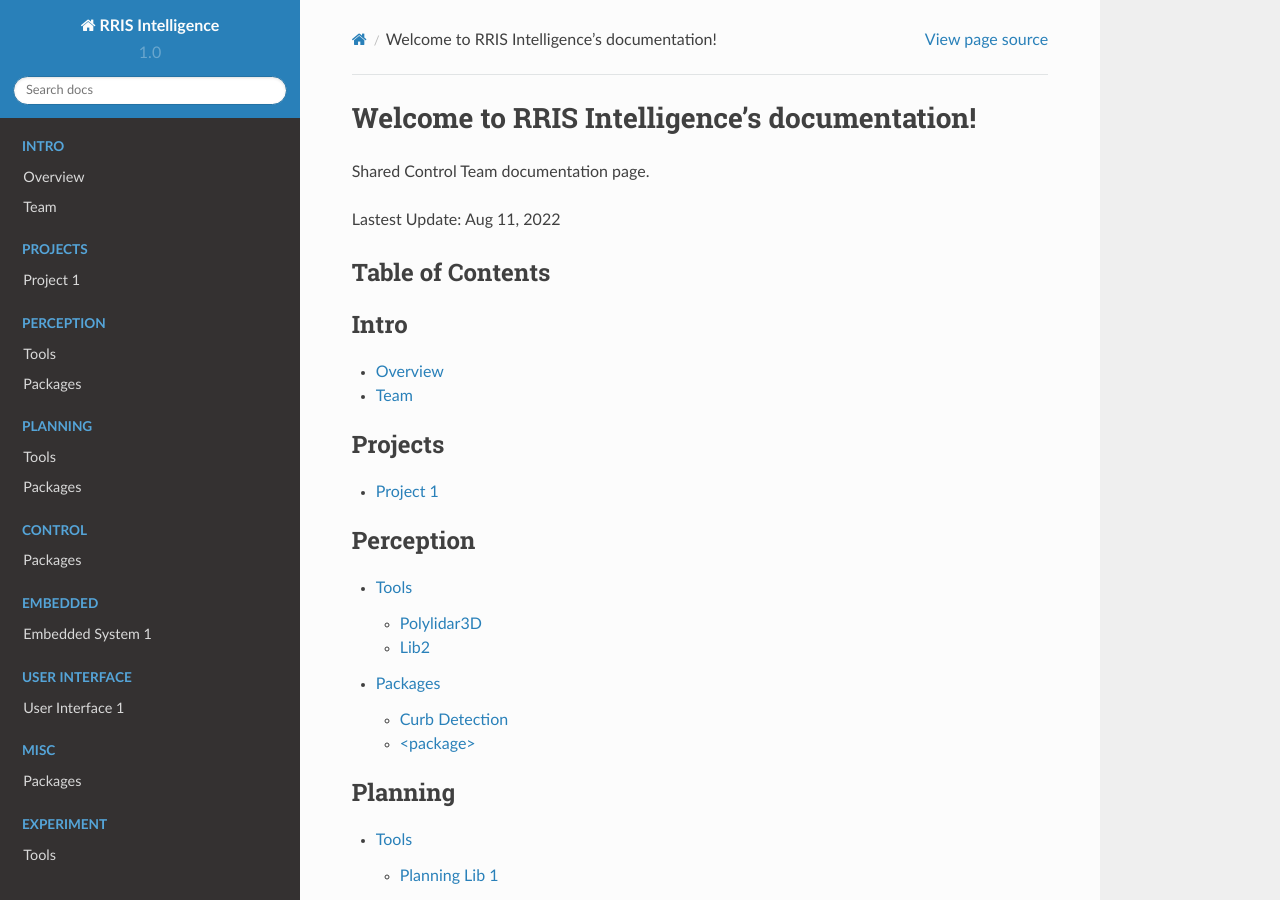
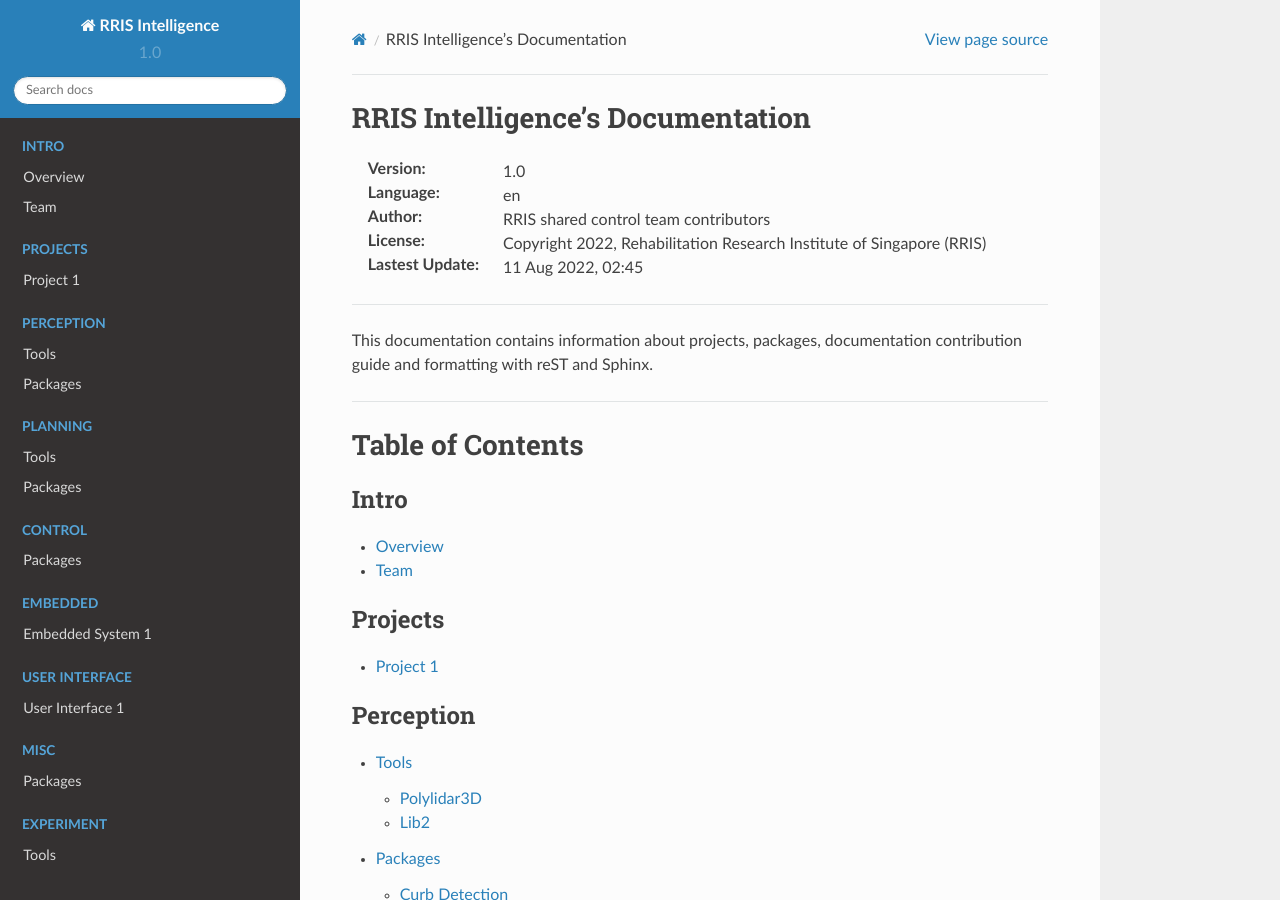
Before and after one commit to tky1026/rris_doc, a Sphinx documentation site: the page built from docs/source/index.rst, in a window 1280 px wide and 900 px high. Built offline with Sphinx 7.4.7 and the Read the Docs theme 2.0.0, drawn with Linux system fonts in a browser that asks for light colours; pages that are not in the unit, such as notebooks, are missing from menus.

Commit message:
update formatting

```diff
--- a/docs/source/Doc/CPerception/Packages/pkg2.rst
+++ b/docs/source/Doc/CPerception/Packages/pkg2.rst
@@ -32,8 +32,8 @@
 :Documentation:
    <writer> <email>
 
-:Rendered:
-   |today|
+:Latest update:
+   <date>
 
 ----
 
--- a/docs/source/Doc/CPerception/Packages/pkg_curb_detection.rst
+++ b/docs/source/Doc/CPerception/Packages/pkg_curb_detection.rst
@@ -34,8 +34,8 @@
 :Documentation:
    Kuan Yuee kuanyuee.tan@ntu.edu.sg
 
-:Rendered:
-   |today|
+:Latest update:
+   10 Aug 2022
 
 ----
 
--- a/docs/source/Doc/Guide/Coding/reSTSphinx/code_rst_ref_headline_section.rst
+++ b/docs/source/Doc/Guide/Coding/reSTSphinx/code_rst_ref_headline_section.rst
@@ -114,6 +114,7 @@
    ========
 
 Additional information
+======================
 
 * **Docutils**: Read about `sections <http://docutils.sourceforge.net/docs/ref/rst/restructuredtext.html#sections>`__ in the Docutils documentation for the most fundamental description.
 * **Sphinx**: explaining `sections <http://www.sphinx-doc.org/en/master/usage/restructuredtext/basics.html#sections>`__ as well.
--- a/docs/source/Doc/_Templates/package.rst.txt
+++ b/docs/source/Doc/_Templates/package.rst.txt
@@ -32,8 +32,8 @@
 :Documentation:
    <writer> <email>
 
-:Rendered:
-   |today|
+:Latest update:
+   <date>
 
 ----
 
--- a/docs/source/conf.py
+++ b/docs/source/conf.py
@@ -32,6 +32,8 @@
     't3doc': ('https://rris-doc-testing.readthedocs.io/en/latest/', None),
 }
 
+today_fmt = '%d %b %Y, %H:%M'
+
 # -- Options for HTML output -------------------------------------------------
 # https://www.sphinx-doc.org/en/master/usage/configuration.html#options-for-html-output
 
--- a/docs/source/index.rst
+++ b/docs/source/index.rst
@@ -3,14 +3,34 @@
    You can adapt this file completely to your liking, but it should at least
    contain the root `toctree` directive.
 
-Welcome to RRIS Intelligence's documentation!
-=============================================
+=================================
+RRIS Intelligence's Documentation
+=================================
 
-Shared Control Team documentation page.
+:Version:
+   |release|
 
-Lastest Update: |today|
+:Language:
+   en
+
+:Author:
+   RRIS shared control team contributors
+
+:License:
+   Copyright 2022, Rehabilitation Research Institute of Singapore (RRIS)
+
+:Lastest Update:
+   |today|
+
+----
+
+This documentation contains information about projects, packages, documentation contribution guide and formatting with reST and Sphinx.
+
+----
 
 .. include:: /TOC.rst
+
+----
 
 `Rehabilitation Research Institute of Singapore (RRIS)`_
 
```
